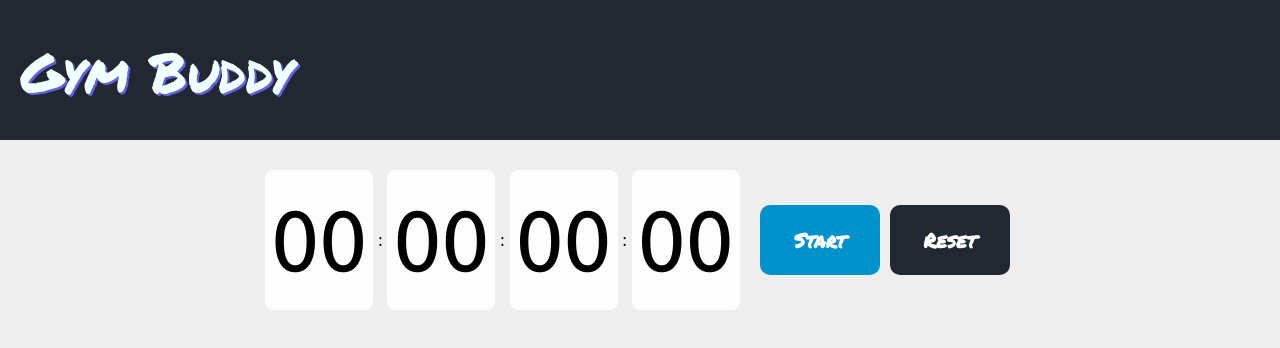
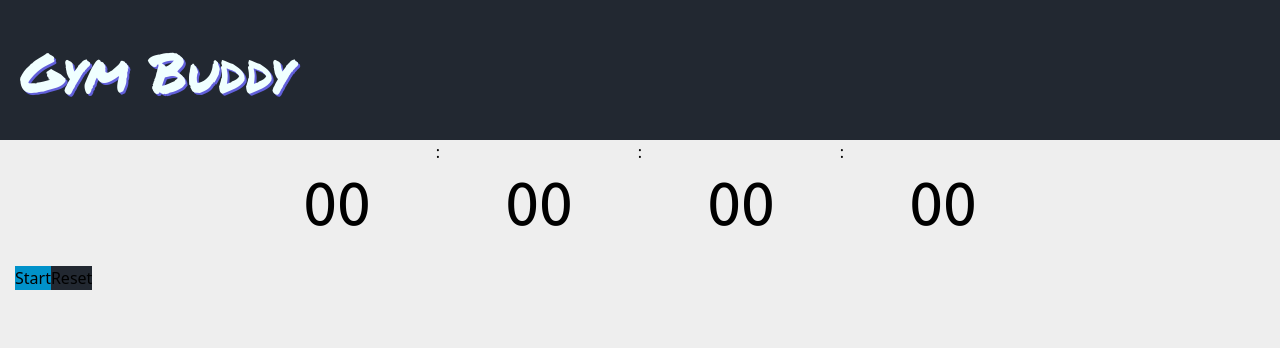
Before and after one commit to b-e-n-murray/react-gym-buddy-app, a React (Create React App) app: page /stopwatch in a window 1280 px wide. Shown: the top 348 px of the page. Built offline with nearby package versions, Linux system fonts and the light colour scheme; a web font is replaced by a local one.

Commit message:
replaced stopwatch msr css with tailwind

```diff
--- a/src/App.css
+++ b/src/App.css
@@ -201,29 +201,10 @@
   text-shadow: 1px 1px #0092ca;
 }
 
-.stopwatch-page {
-  display: flex;
-  justify-content: center;
-  align-items: center;
-}
-
-.stopwatch-ctn {
-  display: flex;
-  width: fit-content;
-  margin-top: 30px;
-  margin-bottom: 30px;
-  align-items: center;
-}
-
-.time-msr {
-  border: solid 1px #fdfdfd;
-  border-radius: 8px;
-  background: #fdfdfd;
-  font-size: 85px;
-  font-family: "Ubuntu", sans-serif;
-  padding: 5px;
-  margin-right: 5px;
-  margin-left: 5px;
+@layer components {
+  .time-msr {
+    @apply border border-offwhite rounded-lg bg-off-white text-6xl font-medium font-ubuntu p-5 mx-5;
+  }
 }
 
 .lap {
--- a/src/components/Stopwatch.tsx
+++ b/src/components/Stopwatch.tsx
@@ -88,27 +88,26 @@ function Stopwatch(): JSX.Element {
 
   return (
     <>
-      <div className="stopwatch-page">
-        <div className="stopwatch-ctn">
-          <span className="time-msr">
+        <div className="flex justify-center mx-auto mt-30 mb-30">
+          <span className="border border-offwhite rounded-lg bg-off-white text-6xl font-medium font-ubuntu p-5 mx-5">
             {currentTime.hours < 10
               ? "0" + currentTime.hours
               : currentTime.hours}
           </span>
           :
-          <span className="time-msr">
+          <span className="border border-offwhite rounded-lg bg-off-white text-6xl font-medium font-ubuntu p-5 mx-5">
             {currentTime.minutes < 10
               ? "0" + currentTime.minutes
               : currentTime.minutes}
           </span>
           :
-          <span className="time-msr">
+          <span className="border border-offwhite rounded-lg bg-off-white text-6xl font-medium font-ubuntu p-5 mx-5">
             {currentTime.seconds < 10
               ? "0" + currentTime.seconds
               : currentTime.seconds}
           </span>
           :
-          <span className="time-msr">
+          <span className="border border-offwhite rounded-lg bg-off-white text-6xl font-medium font-ubuntu p-5 mx-5">
             {currentTime.milliseconds < 10
               ? "0" + currentTime.milliseconds
               : currentTime.milliseconds}
@@ -148,7 +147,6 @@ function Stopwatch(): JSX.Element {
             );
           })}
         </div>
-      </div>
     </>
   );
 }
--- a/tailwind.config.js
+++ b/tailwind.config.js
@@ -20,12 +20,13 @@ module.exports = {
     },
     colors: {
       "obsidian": "#222831",
-      "off-white": "#eeeeee",
+      "offwhite": "#eeeeee",
       "race-blue": "#0092ca",
       "dark-blue": "#0074a2",
     },
     fontFamily: {
-
+      "ubuntu": ['Ubuntu', 'sans-serif'],
+      "marker": ["Permanent Marker", "cursive"]
     },
     extend: {},
   },
```
